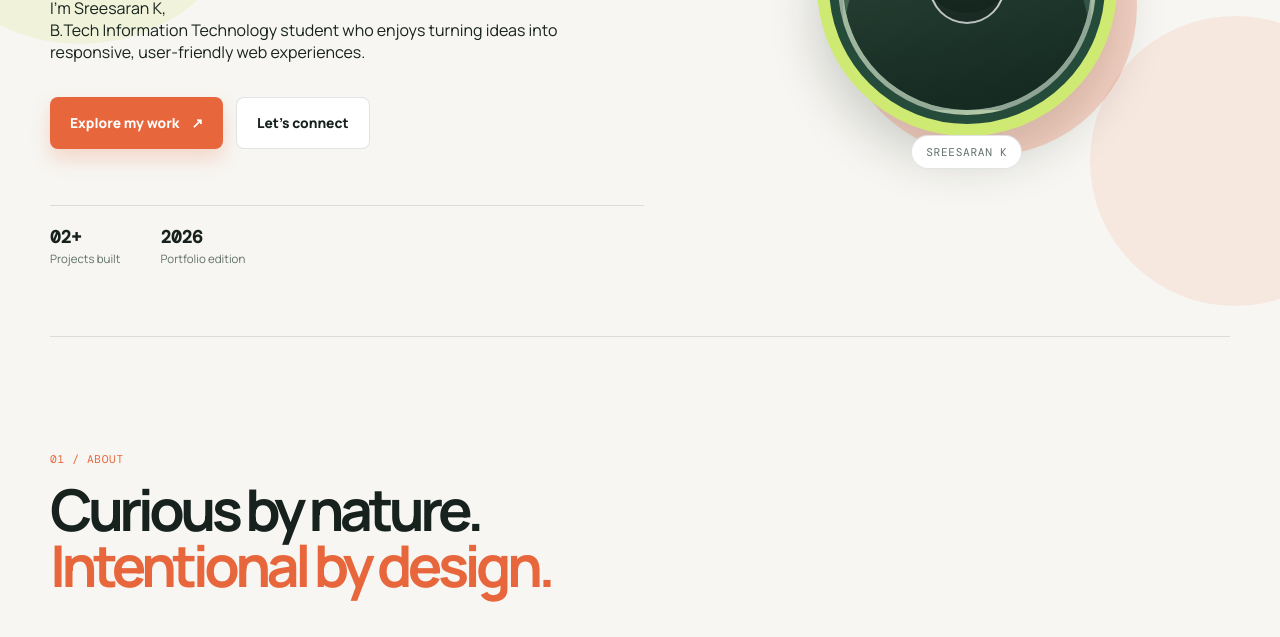
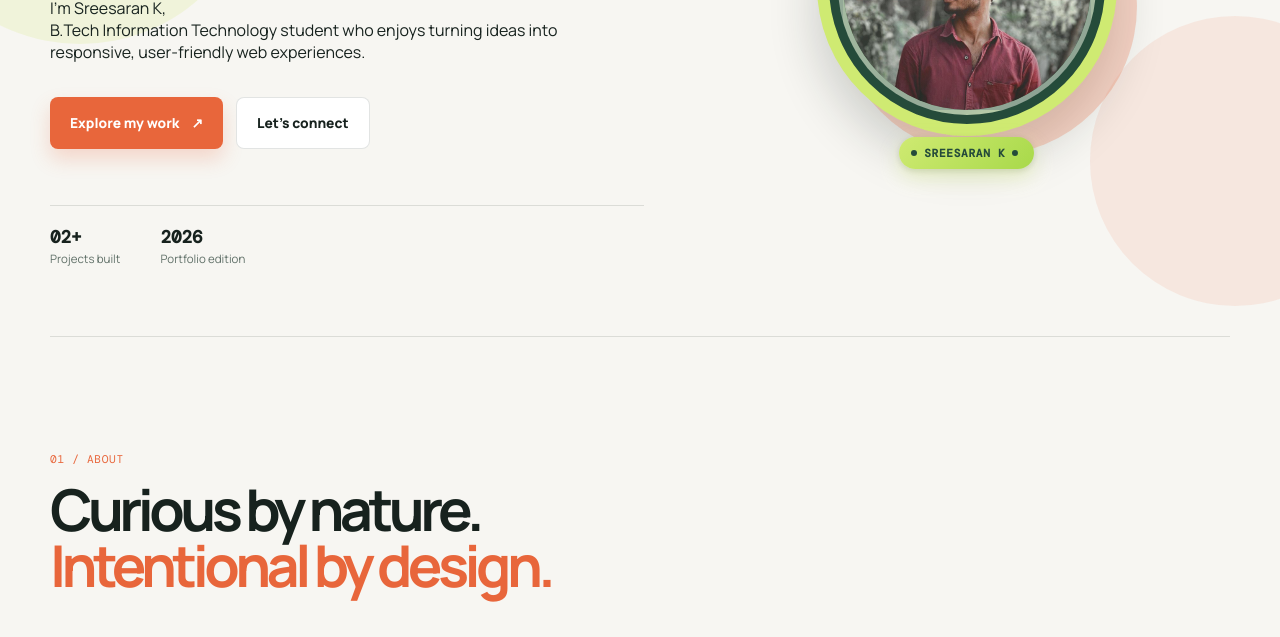
Before and after one commit to SreesaranK/Portfolio-Website, a plain HTML site: page index.html in a window 1280 px wide. Shown: the part 463-1100 px from the top of the page. Drawn offline with nearby package versions, Linux system fonts and the light colour scheme.

Commit message:
Update profile photo

```diff
--- a/index.html
+++ b/index.html
@@ -88,12 +88,6 @@
                 <div class="hero-photo-wrap reveal">
                     <div class="photo-ring">
                         <div class="photo-frame">
-                            <div class="photo-fallback">
-                                <span class="avatar-head"></span>
-                                <span class="avatar-body"></span>
-                                <strong>SK</strong>
-                            </div>
-
                             <img
                                 src="profile.jpg"
                                 alt="Portrait of Sreesaran K"
--- a/style.css
+++ b/style.css
@@ -414,11 +414,36 @@ body.dark .site-header {
 .photo-note {
     position: absolute;
     bottom: 12px;
-    padding: 9px 14px;
-    border: 1px solid var(--line);
+    display: flex;
+    align-items: center;
+    gap: 7px;
+    padding: 9px 16px 9px 12px;
+    border: none;
     border-radius: 999px;
-    background: var(--surface);
-    color: var(--muted);
+    background: linear-gradient(135deg, var(--lime), #a8d94a);
+    color: var(--green);
+    font-weight: 600;
+    box-shadow:
+        0 8px 20px rgba(207, 234, 114, 0.35),
+        0 2px 6px rgba(23, 34, 30, 0.15);
+    transition: transform 0.3s ease, box-shadow 0.3s ease;
+}
+
+.photo-note::before,
+.photo-note::after {
+    display: inline-block;
+    width: 6px;
+    height: 6px;
+    border-radius: 50%;
+    background: var(--green);
+    content: "";
+}
+
+.hero-photo-wrap:hover .photo-note {
+    transform: translateY(-2px);
+    box-shadow:
+        0 12px 26px rgba(207, 234, 114, 0.45),
+        0 4px 10px rgba(23, 34, 30, 0.18);
 }
 
 /* SECTIONS */
```
Also changed, not shown: profile.jpg (added).
